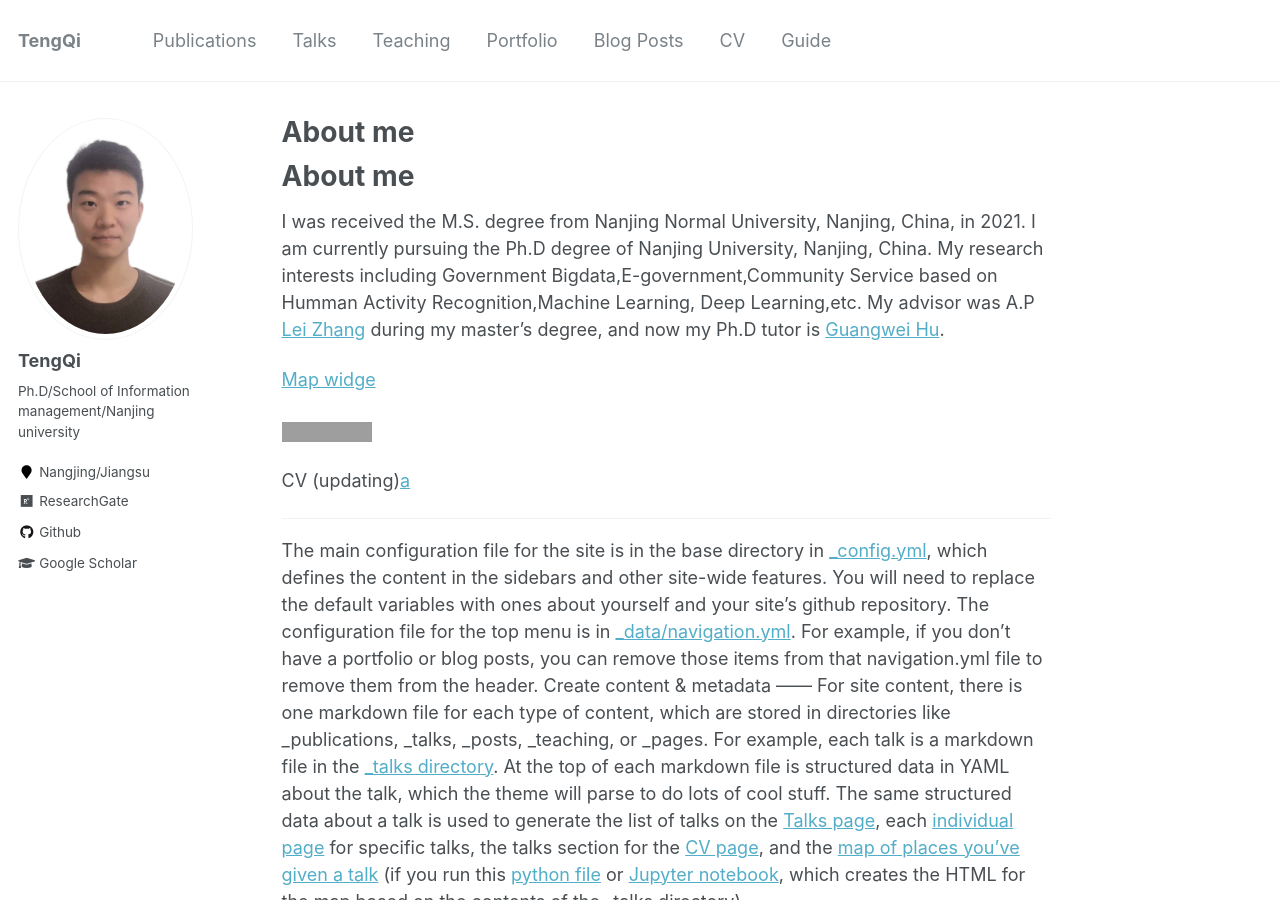
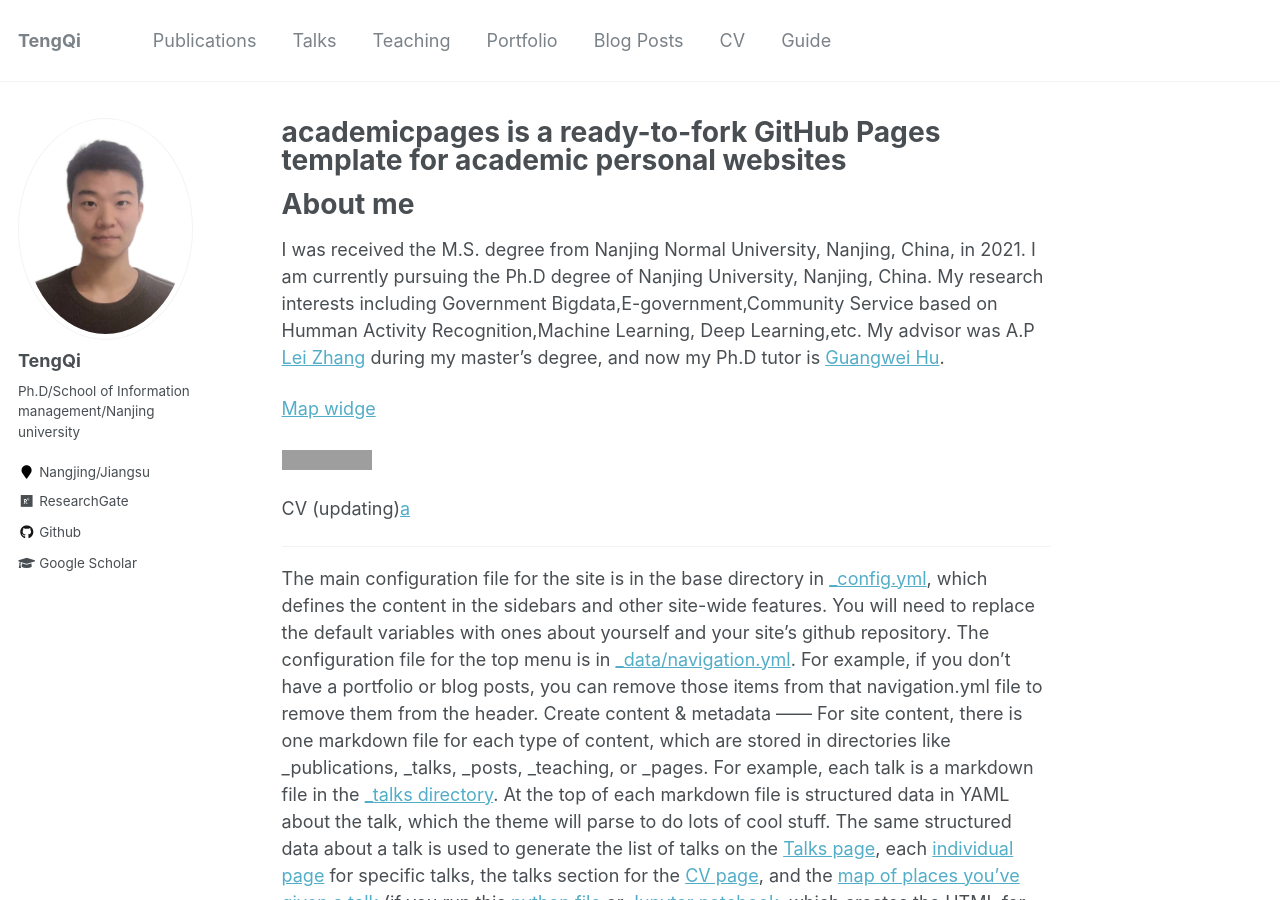
Before and after one commit to tengqi159/tengqi.github.io, a Jekyll site: the page built from _pages/about.md, in a window 1280 px wide and 900 px high. Built offline with Jekyll 4.4.1, drawn with Linux system fonts in a browser that asks for light colours; our own code applies the rules of GitHub Pages for plain Markdown files; grey boxes are pictures that could not be loaded.

Commit message:
Update about.md

```diff
--- a/_pages/about.md
+++ b/_pages/about.md
@@ -1,3 +1,14 @@
+---
+permalink: /
+title: "academicpages is a ready-to-fork GitHub Pages template for academic personal websites"
+excerpt: "About me"
+author_profile: true
+redirect_from:
+  - /about/
+  - /about.html
+---
+
+
 
 About me
 ========
```
